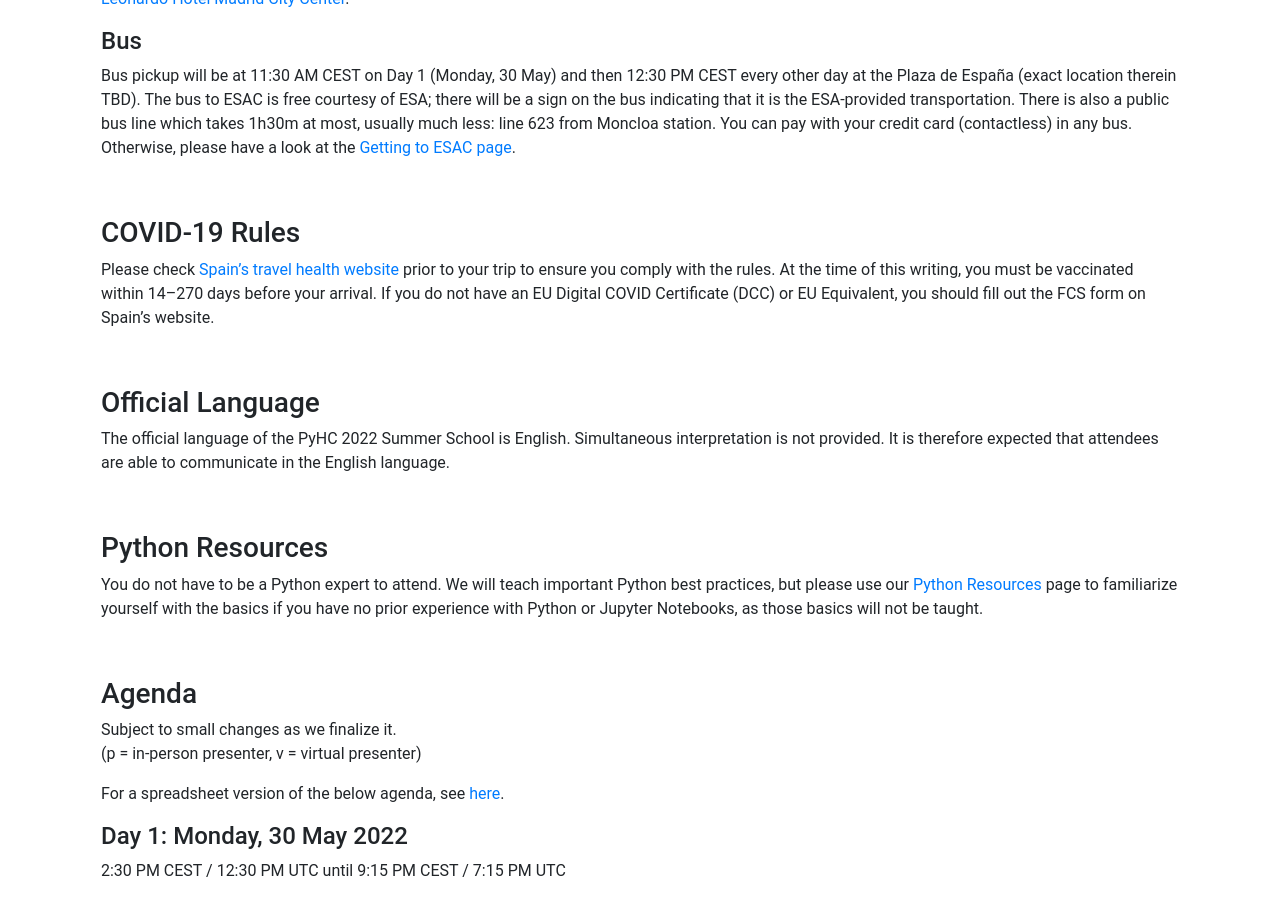
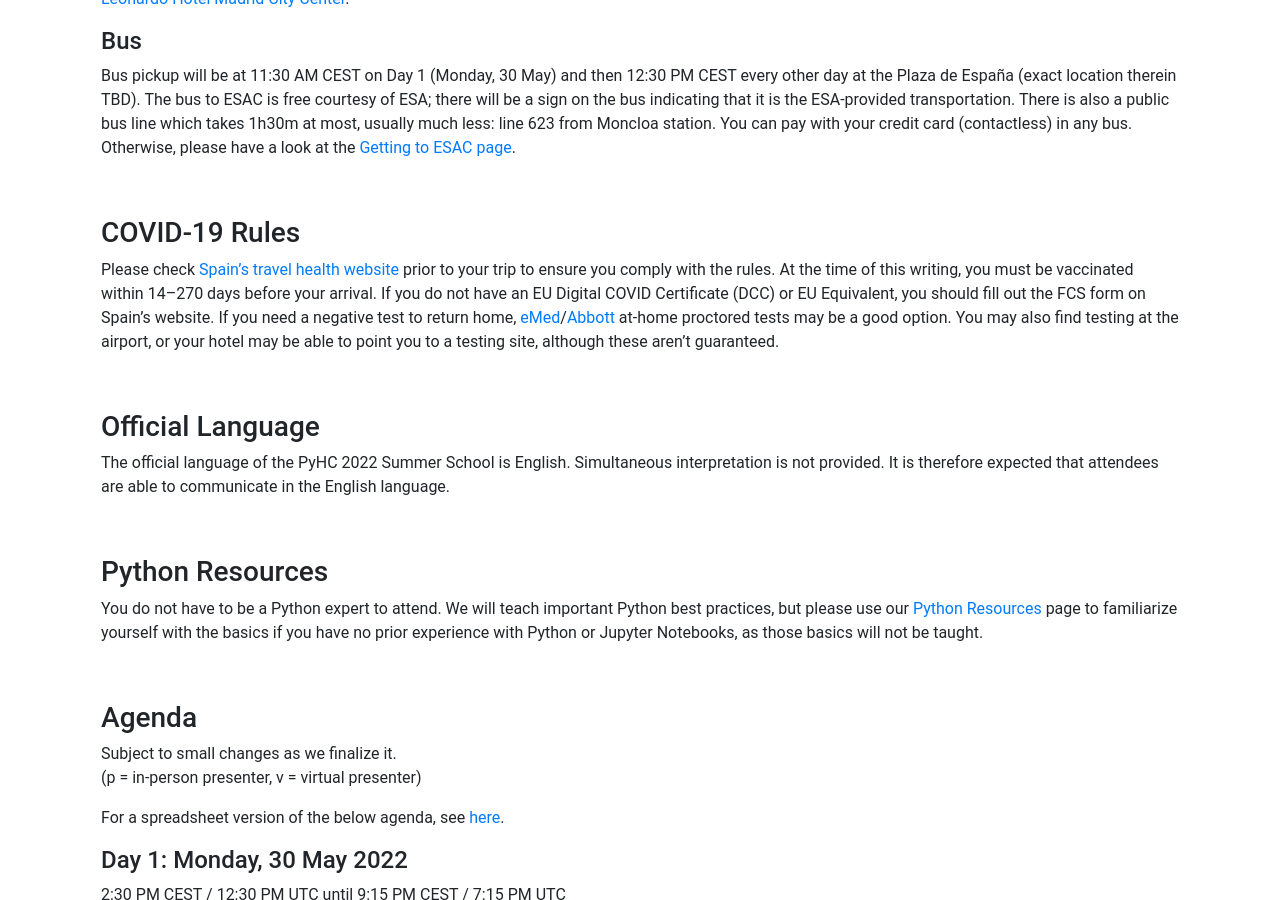
Before and after one commit to heliophysicsPy/heliophysicsPy.github.io, a Jekyll site: the page built from _pages/meetings/summer_school.md, in a window 1280 px wide and 900 px high, scrolled down 1427 px. Built offline with Jekyll 4.4.1, drawn with Linux system fonts in a browser that asks for light colours; nearby versions of some CDN libraries.

Commit message:
Further update COVID-19 rules

```diff
--- a/_pages/meetings/summer_school.md
+++ b/_pages/meetings/summer_school.md
@@ -40,7 +40,7 @@ Bus pickup will be at 11:30 AM CEST on Day 1 (Monday, 30 May) and then 12:30 PM
 <br>
 
 ### COVID-19 Rules
-Please check [Spain's travel health website](https://www.spth.gob.es) prior to your trip to ensure you comply with the rules. At the time of this writing, you must be vaccinated within 14–270 days before your arrival. If you do not have an EU Digital COVID Certificate (DCC) or EU Equivalent, you should fill out the FCS form on Spain's website.
+Please check [Spain's travel health website](https://www.spth.gob.es) prior to your trip to ensure you comply with the rules. At the time of this writing, you must be vaccinated within 14–270 days before your arrival. If you do not have an EU Digital COVID Certificate (DCC) or EU Equivalent, you should fill out the FCS form on Spain's website. If you need a negative test to return home, [eMed](https://www.emed.com/products/covid-at-home-testkit-six-pack)/[Abbott](https://store.optum.com/shop/products/abbott-binaxNOW-COVID-19-ag-emed-at-home-test-kit-2-pack/?utm_source=united&utm_medium=referral&utm_term=&utm_content=2-pack&utm_campaign=travel_ready_covid_test&utm_nooverride=1) at-home proctored tests may be a good option. You may also find testing at the airport, or your hotel may be able to point you to a testing site, although these aren't guaranteed.
 
 <br>
 
```
